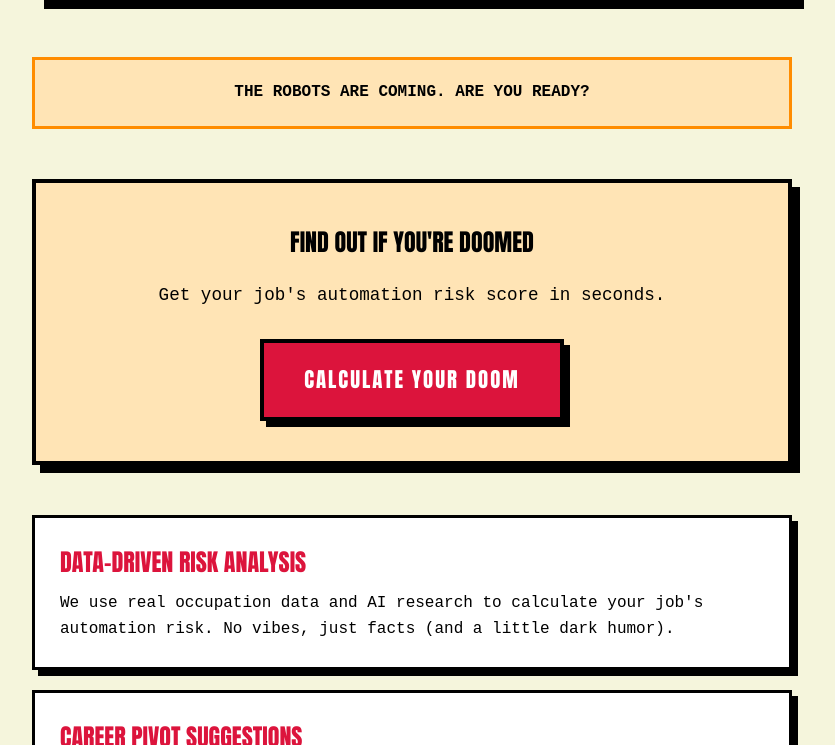
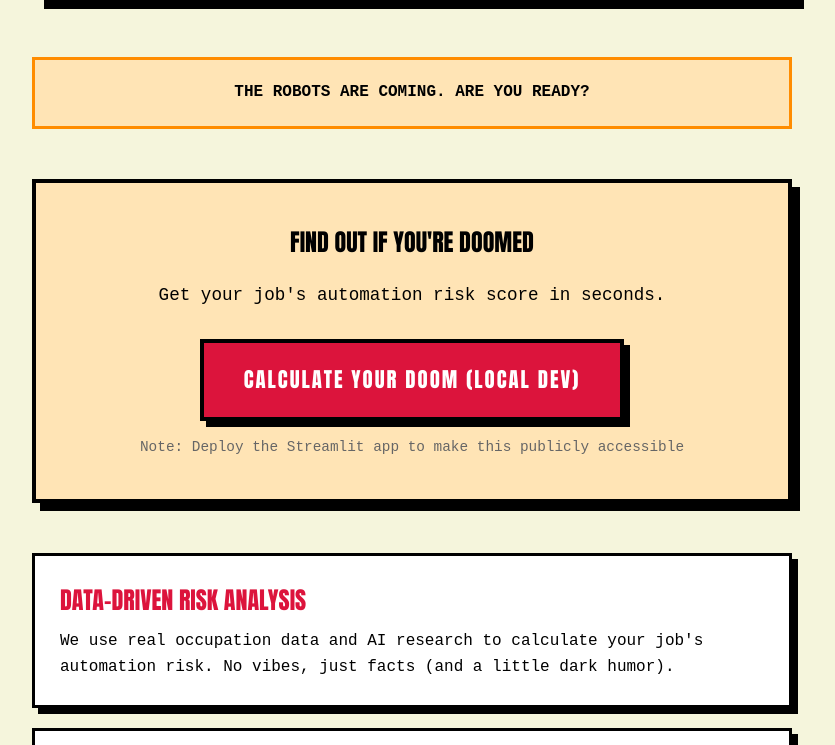
Before and after one commit to robotwist/p-doomsday-dashboard, a plain HTML site: page public/index.html in a window 1280 px wide. Shown: the part 355-1100 px from the top of the page, without its empty margins (228-1063 px from the left). Drawn offline with Linux system fonts and the light colour scheme.

Commit message:
Temporarily point landing page to localhost until Streamlit app is deployed

```diff
--- a/public/index.html
+++ b/public/index.html
@@ -168,9 +168,12 @@
         <div class="cta-section">
             <h2 style="margin-bottom: 20px; font-family: 'Impact', sans-serif; text-transform: uppercase;">Find Out If You're Doomed</h2>
             <p style="margin-bottom: 30px; font-size: 1.1rem;">Get your job's automation risk score in seconds.</p>
-            <a href="https://p-doomsday-dashboard.streamlit.app" class="cta-button">
-                Calculate Your Doom
+            <a href="http://localhost:8501" class="cta-button">
+                Calculate Your Doom (Local Dev)
             </a>
+            <p style="margin-top: 15px; font-size: 0.9em; color: #666;">
+                Note: Deploy the Streamlit app to make this publicly accessible
+            </p>
         </div>
 
         <div class="features">
```
